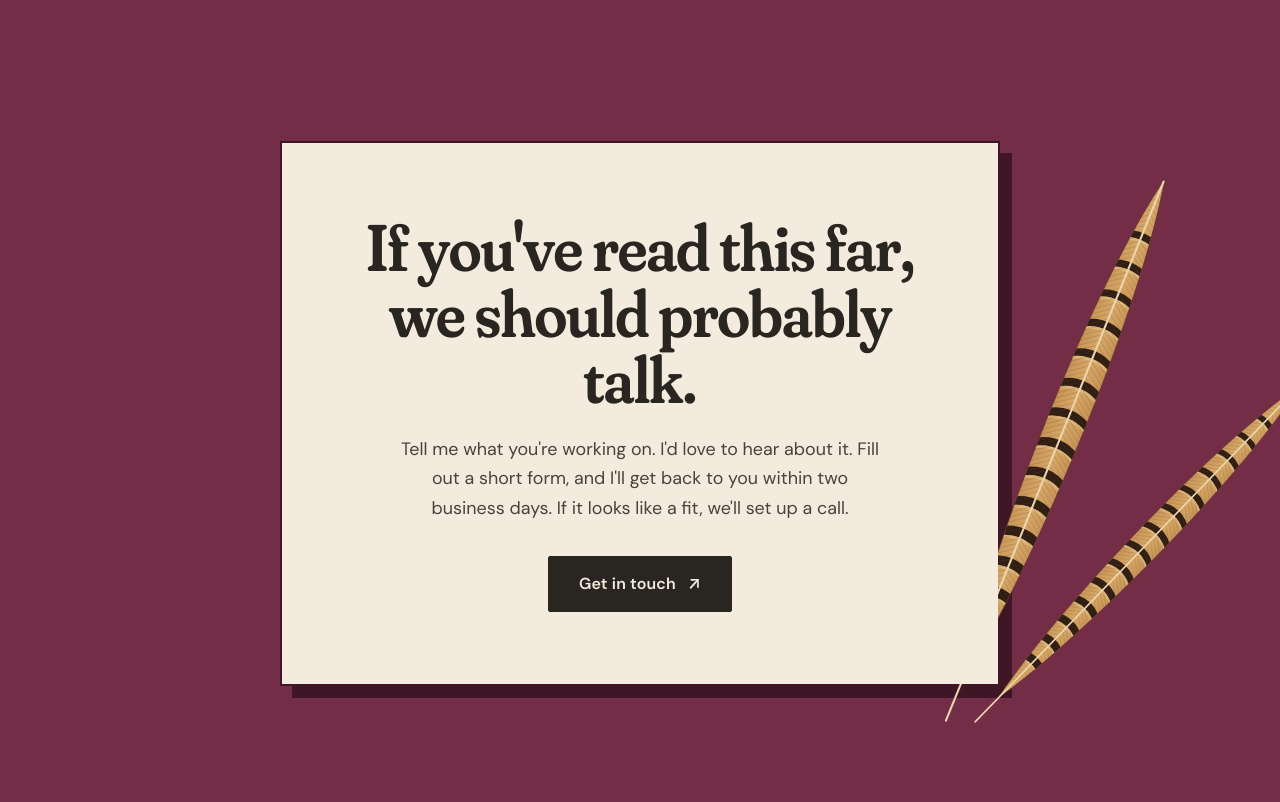
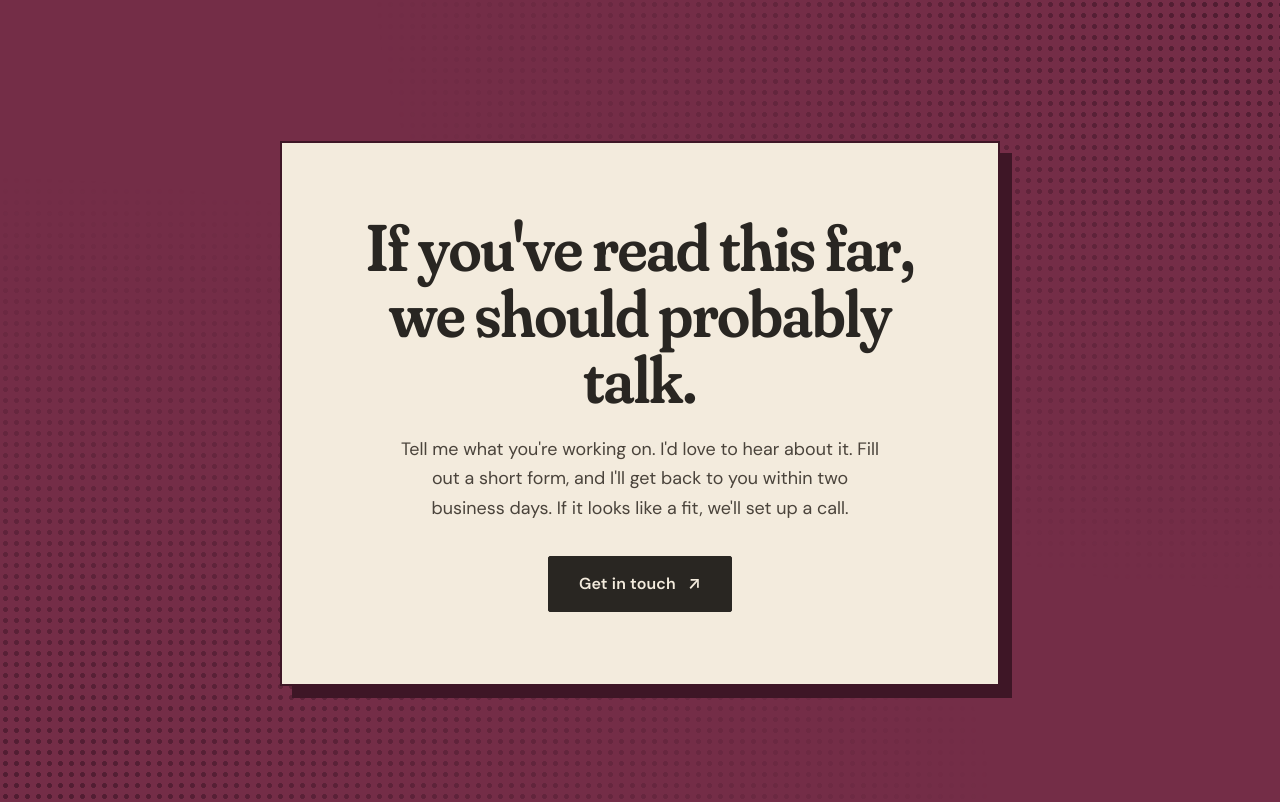
Before and after one commit to priscillazaehringer/website_V2, a plain HTML site: page about.html in a window 1280 px wide. Shown: the part 4918-5720 px from the top of the page. Drawn offline with Linux system fonts and the light colour scheme.

Commit message:
About closing: remove pheasant feathers, add a vintage halftone overlay
Co-Authored-By: Claude Opus 5.5 <noreply@anthropic.com>
Claude-Session: https://claude.ai/code/session_01KunrTqEVJKWjL3YnyNjTjS

```diff
--- a/about.html
+++ b/about.html
@@ -78,17 +78,15 @@
     .board .polaroid figcaption { font-size: 1.25rem; }
     @media (max-width: 860px) { .board { grid-template-columns: 1fr 1fr; row-gap: 44px; } }
 
-    /* closing: solid mulberry, pheasant feathers tucked behind the card */
-    .feather-close { background: var(--mulberry); padding-block: clamp(96px, 12vw, 168px); overflow: hidden; }
-    .feather-close .paper-card { position: relative; box-shadow: 12px 12px 0 #3E1626; border-color: #3E1626; }
+    /* closing: mulberry with a vintage halftone overlay fading in from the corners */
+    .feather-close { position: relative; background: var(--mulberry); padding-block: clamp(96px, 12vw, 168px); overflow: hidden; isolation: isolate; }
+    .feather-close::before { content: ""; position: absolute; inset: 0; z-index: -1; pointer-events: none;
+      background-image: radial-gradient(circle, #4E1C30 0 2.2px, transparent 2.6px);
+      background-size: 11px 11px;
+      -webkit-mask-image: radial-gradient(ellipse at 0% 100%, #000 0%, transparent 55%), radial-gradient(ellipse at 100% 0%, #000 0%, transparent 50%);
+              mask-image: radial-gradient(ellipse at 0% 100%, #000 0%, transparent 55%), radial-gradient(ellipse at 100% 0%, #000 0%, transparent 50%); }
+    .feather-close .paper-card { box-shadow: 12px 12px 0 #3E1626; border-color: #3E1626; }
     .feather-close .paper-card h2 { max-width: 16ch; }
-    .feathers { position: absolute; right: -170px; bottom: -40px; width: 300px; height: 600px; z-index: -2; pointer-events: none; }
-    .feathers img { position: absolute; bottom: 0; height: 100%; width: auto; transform-origin: 50% 100%; }
-    .feathers img:first-child { left: 20px; rotate: 22deg; }
-    .feathers img:last-child { left: 60px; height: 80%; rotate: 44deg; }
-    .feather-close .paper-card { isolation: isolate; }
-    .feather-close .paper-card::before { content: ""; position: absolute; inset: 0; background: var(--paper); z-index: -1; }
-    @media (max-width: 760px) { .feathers { right: -60px; bottom: -30px; width: 170px; height: 340px; } .feathers img:first-child { left: 10px; } .feathers img:last-child { left: 34px; } }
     @media (max-width: 600px) { .feather-close .paper-card { box-shadow: 8px 8px 0 #3E1626; } }
   </style>
 </head>
@@ -268,7 +266,6 @@
   <section class="feather-close" id="book" aria-labelledby="book-h">
     <div class="wrap">
       <div class="paper-card reveal">
-        <span class="feathers" aria-hidden="true"><img src="/assets/img/pheasant-feather.svg" alt=""><img src="/assets/img/pheasant-feather.svg" alt=""></span>
         <h2 id="book-h">If you've read this far, we should probably talk.</h2>
         <p>Tell me what you're working on. I'd love to hear about it. Fill out a short form, and I'll get back to you within
           two business days. If it looks like a fit, we'll set up a call.</p>
```
Also changed, not shown: assets/img/pheasant-feather.svg (deleted).
